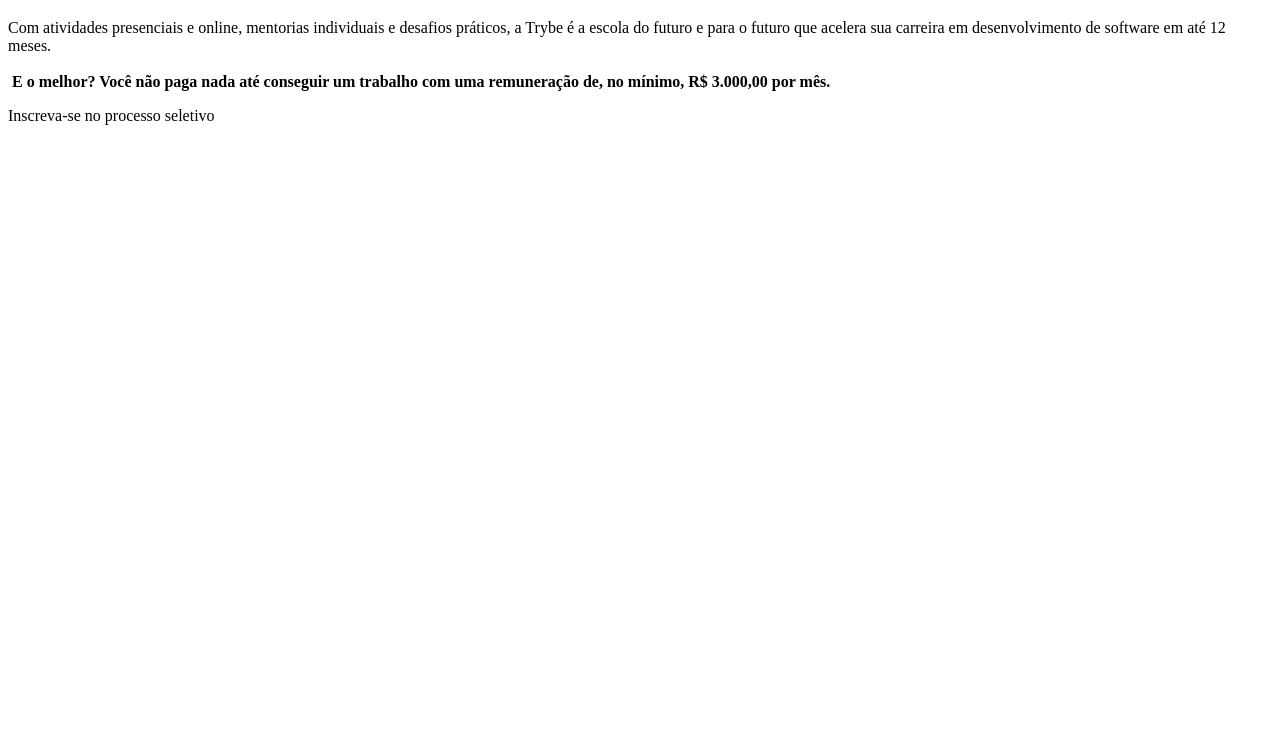
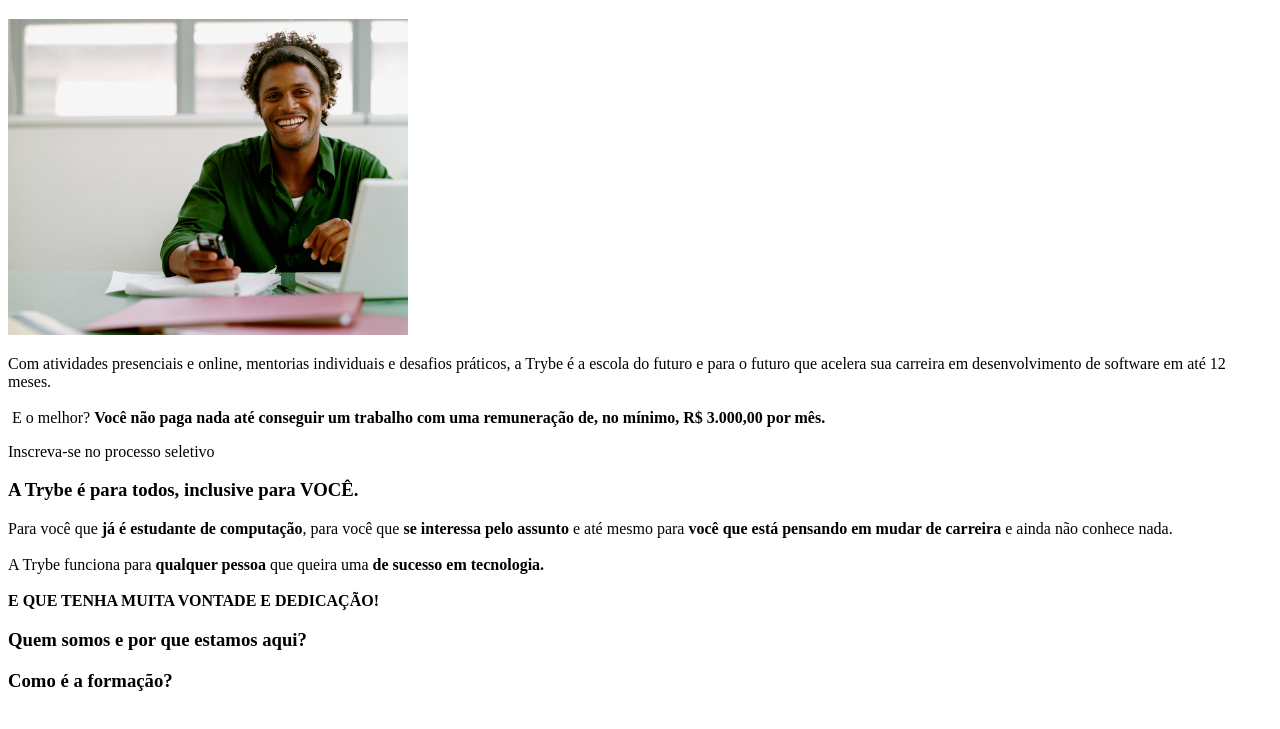
Before and after one commit to pauloborges95/sd-027-a-live-lectures, a plain HTML site: page trybe-marketing.html in a window 1280 px wide. Shown: the part 61-790 px from the top of the page. Drawn offline with Linux system fonts and the light colour scheme.

Commit message:
adicionar foto de capa e sub-titulos

```diff
--- a/trybe-marketing.html
+++ b/trybe-marketing.html
@@ -10,13 +10,36 @@
 <body>
     <h1>Sua carreira de sucesso em tecnologia começa aqui. Agora.</h1>
 
+<img src="imagens-site/smiling-image.jpg" alt="homem sorrindo" width="400px">
+
     <p>Com atividades presenciais e online, mentorias individuais e desafios práticos, a Trybe é a escola do futuro e para o futuro que acelera sua carreira em desenvolvimento de software em até 12 meses.
         <br>
         <br>
         ‍
-       <strong> E o melhor? Você não paga nada até conseguir um trabalho com uma remuneração de, no mínimo, R$ 3.000,00 por mês.</strong> </p>
+        E o melhor? <strong>Você não paga nada até conseguir um trabalho com uma remuneração de, no mínimo, R$ 3.000,00 por mês.</strong>
 
         <p>Inscreva-se no processo seletivo</p>
+
+
+        <h3>A Trybe é para todos, inclusive para VOCÊ.</h3>
+
+        <p>Para você que <strong>já é estudante de computação</strong>, para você que <strong>se interessa pelo assunto</strong> e até mesmo para <strong>você que está pensando em mudar de carreira</strong> e ainda não conhece nada.
+
+            <br>
+            <br>
+
+
+            A Trybe funciona para <strong>qualquer pessoa</strong> que queira uma <strong> de sucesso em tecnologia.</strong>
+            <br>
+            <br>
+            <strong>E QUE TENHA MUITA VONTADE E DEDICAÇÃO!</strong></p>
+
+
+
+        <h3>Quem somos e por que estamos aqui?</h3>
+
+
+        <h3>Como é a formação?</h3>
 
 
 
```
